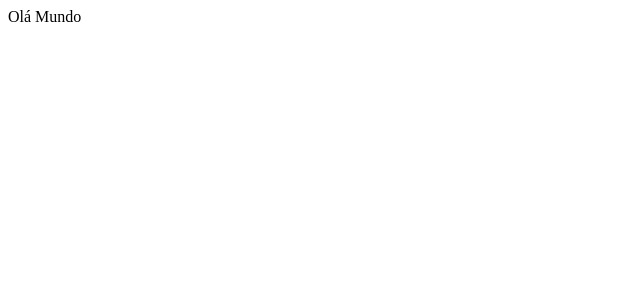
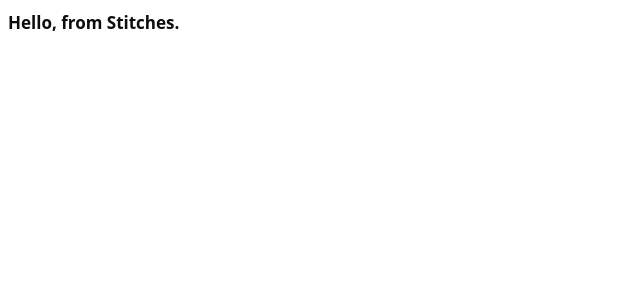
Before and after one commit to ewmapp/react-nextjs, a Next.js app: page / in a window 1280 px wide. Shown: the top 300 px of the page, without its empty margins (0-640 px from the left). Built offline with nearby package versions, Linux system fonts and the light colour scheme.

Commit message:
Initial Stitches/SSR config

```diff
--- a/package.json
+++ b/package.json
@@ -9,6 +9,7 @@
     "lint": "next lint"
   },
   "dependencies": {
+    "@stitches/react": "^1.2.7",
     "next": "12.1.0",
     "next-images": "^1.8.4",
     "react": "17.0.2",
--- /dev/null
+++ b/src/pages/_document.tsx
@@ -0,0 +1,21 @@
+import NextDocument, { Html, Head, Main, NextScript } from 'next/document'
+import { getCssText } from '../../stitches.config'
+
+export default class Document extends NextDocument {
+  render() {
+    return (
+      <Html lang="en">
+        <Head>
+          <style
+            id="stitches"
+            dangerouslySetInnerHTML={{ __html: getCssText() }}
+          />
+        </Head>
+        <body>
+          <Main />
+          <NextScript />
+        </body>
+      </Html>
+    )
+  }
+}
--- a/src/pages/index.tsx
+++ b/src/pages/index.tsx
@@ -1,7 +1,31 @@
 import type { NextPage } from 'next'
+import { styled } from '../../stitches.config'
+
+const Text = styled('p', {
+  fontFamily: '$system',
+  color: '$hiContrast',
+
+  variants: {
+    size: {
+      1: {
+        fontSize: '$1'
+      },
+      2: {
+        fontSize: '$2'
+      },
+      3: {
+        fontSize: '$3'
+      }
+    }
+  }
+})
 
 const Home: NextPage = () => {
-  return <div>Olá Mundo</div>
+  return (
+    <Text as="h1" size="3">
+      Hello, from Stitches.
+    </Text>
+  )
 }
 
 export default Home
--- /dev/null
+++ b/stitches.config.ts
@@ -0,0 +1,32 @@
+import { createStitches } from '@stitches/react'
+import type * as Stitches from '@stitches/react'
+export type { VariantProps } from '@stitches/react'
+
+export const {
+  styled,
+  css,
+  theme,
+  createTheme,
+  getCssText,
+  globalCss,
+  keyframes,
+  config,
+  reset
+} = createStitches({
+  theme: {
+    fonts: {
+      system: 'system-ui'
+    },
+    colors: {
+      hiContrast: 'hsl(206,10%,5%)',
+      loContrast: 'white'
+    },
+    fontSizes: {
+      1: '13px',
+      2: '15px',
+      3: '17px'
+    }
+  }
+})
+
+export type CSS = Stitches.CSS<typeof config>
```
Also changed, not shown: 2 other files (tests, documents, lock files or other folders).
